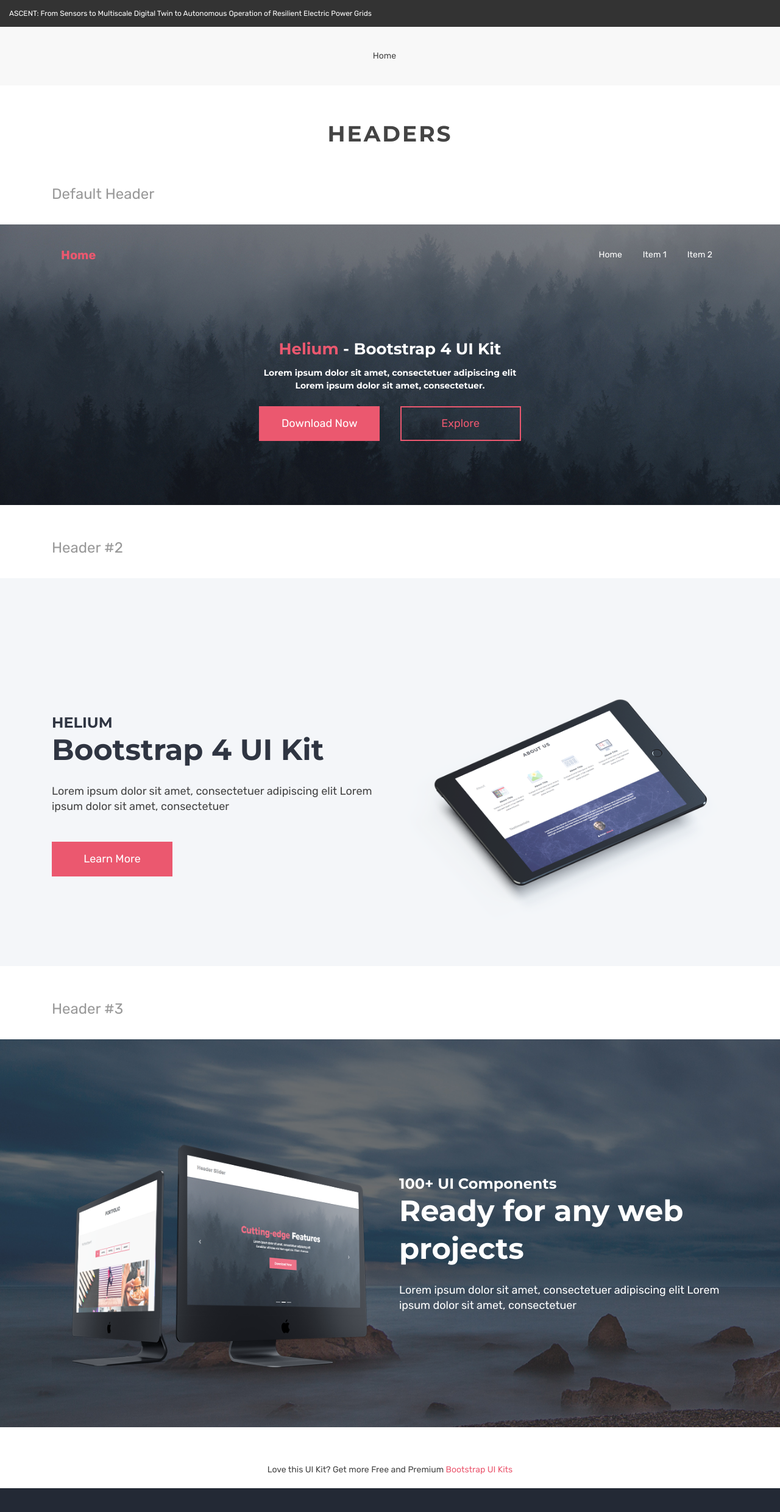
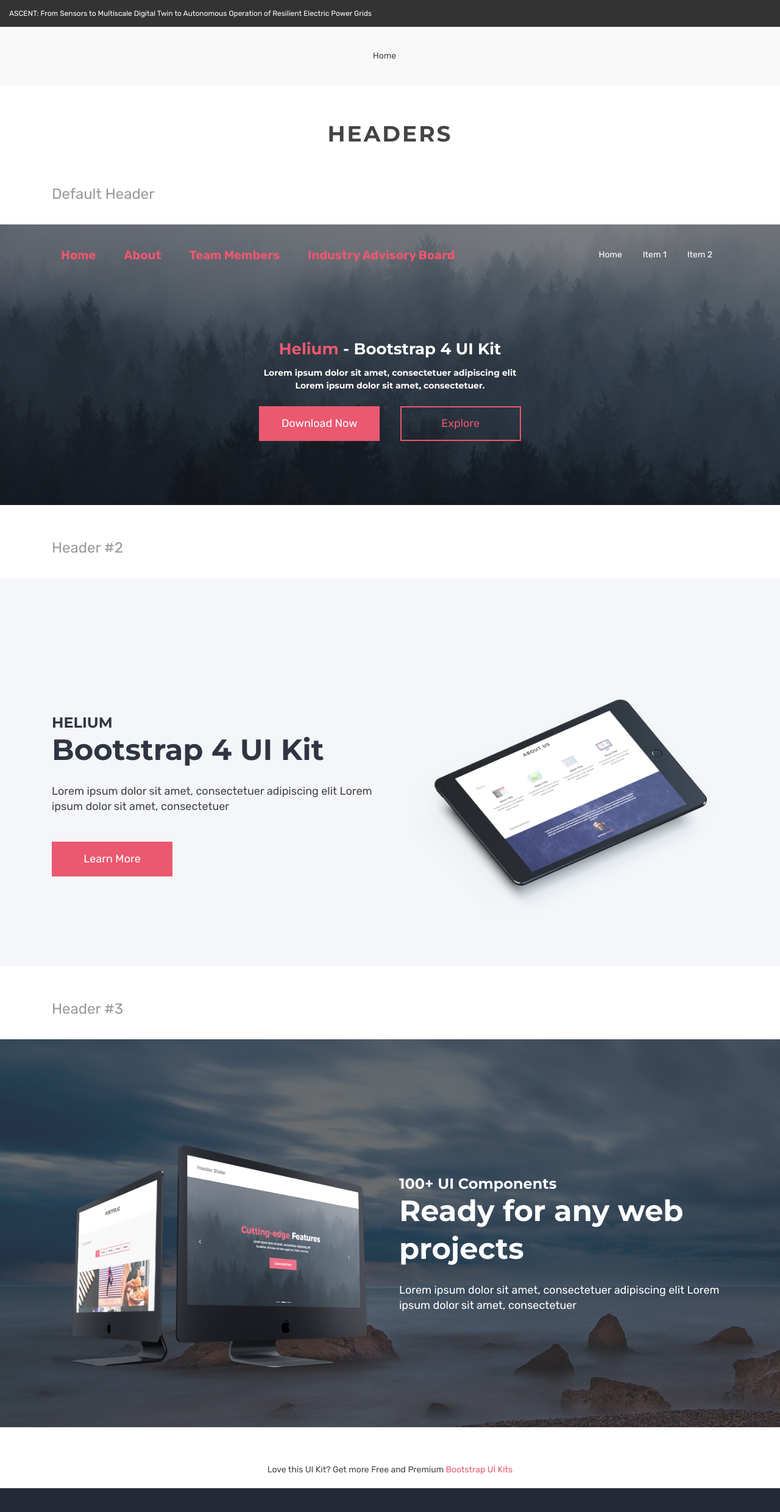
Before and after one commit to ascent-dt/ascent-dt-old.github.io, a Jekyll site: the page built from headers.html, in a window 1280 px wide. Shown: the top 2479 px of the page at 61% size. Built offline with Jekyll 4.4.1, drawn with Linux system fonts in a browser that asks for light colours.

Commit message:
Update headers.html

```diff
--- a/headers.html
+++ b/headers.html
@@ -32,6 +32,9 @@
           <nav class="navbar navbar-toggleable-sm navbar-light bg-faded">
             <div class="container">
               <a class="navbar-brand" href="index.html"><span class="text-primary">Home </span></a>
+              <a class="navbar-brand" href="index.html"><span class="text-primary">About </span></a>
+              <a class="navbar-brand" href="index.html"><span class="text-primary">Team Members </span></a>
+              <a class="navbar-brand" href="index.html"><span class="text-primary">Industry Advisory Board </span></a>
               <button class="navbar-toggler" type="button" data-toggle="collapse" data-target="#navbarCollapse" aria-controls="navbarCollapse" aria-expanded="false" aria-label="Toggle navigation"><i class="fa fa-bars"></i>
               </button>
               <div class="collapse navbar-collapse justify-content-end" id="navbarCollapse">
```
